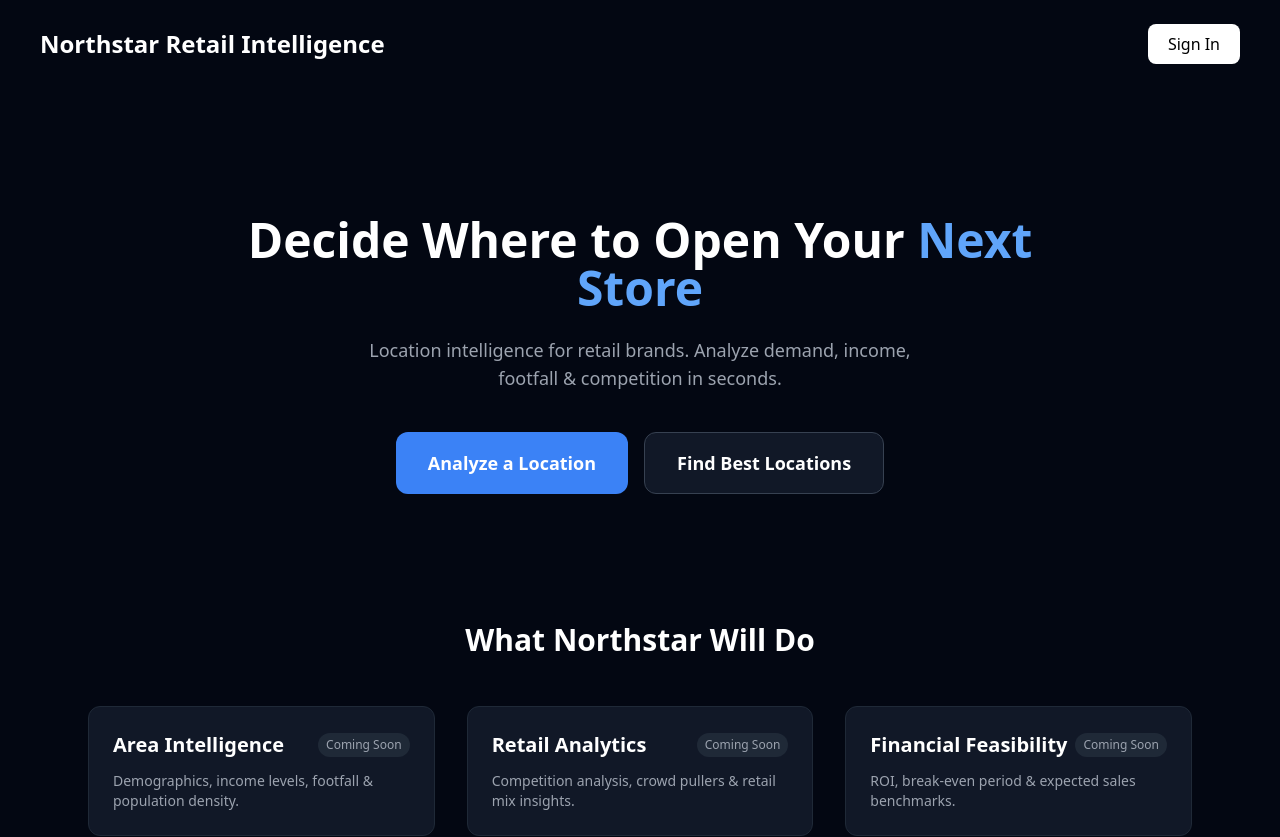
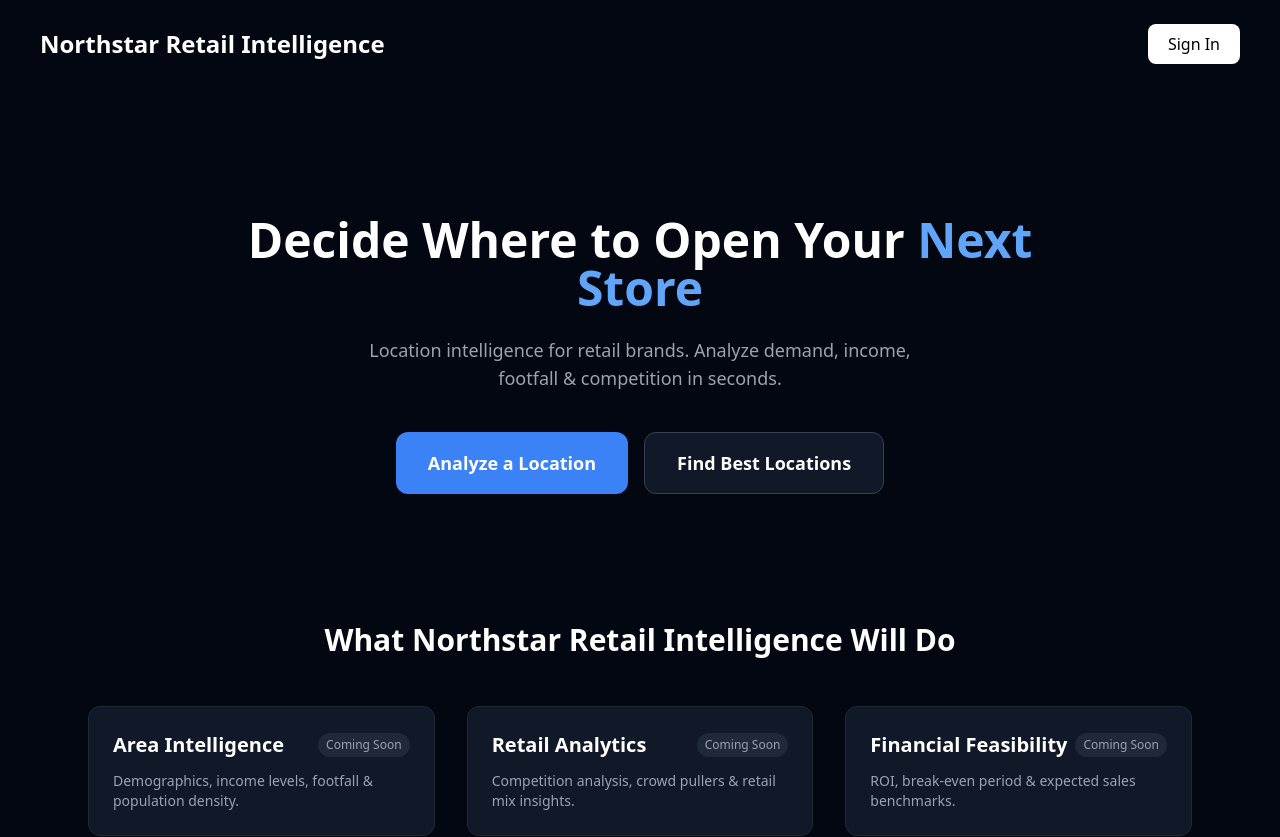
Before and after one commit to shashank-dj/northstar-retail-intelligence, a React (Vite) app: page / in a window 1280 px wide. Shown: the top 837 px of the page. Built offline with nearby package versions, Linux system fonts and the light colour scheme.

Commit message:
Update FeatureTabs.jsx

```diff
--- a/src/components/FeatureTabs.jsx
+++ b/src/components/FeatureTabs.jsx
@@ -25,7 +25,7 @@ export default function FeatureTabs() {
   return (
     <section className="mt-32 px-6 max-w-6xl mx-auto">
       <h3 className="text-3xl font-bold text-center mb-12">
-        What Northstar Will Do
+        What Northstar Retail Intelligence Will Do
       </h3>
 
       <div className="grid grid-cols-1 md:grid-cols-2 lg:grid-cols-3 gap-8">
```
